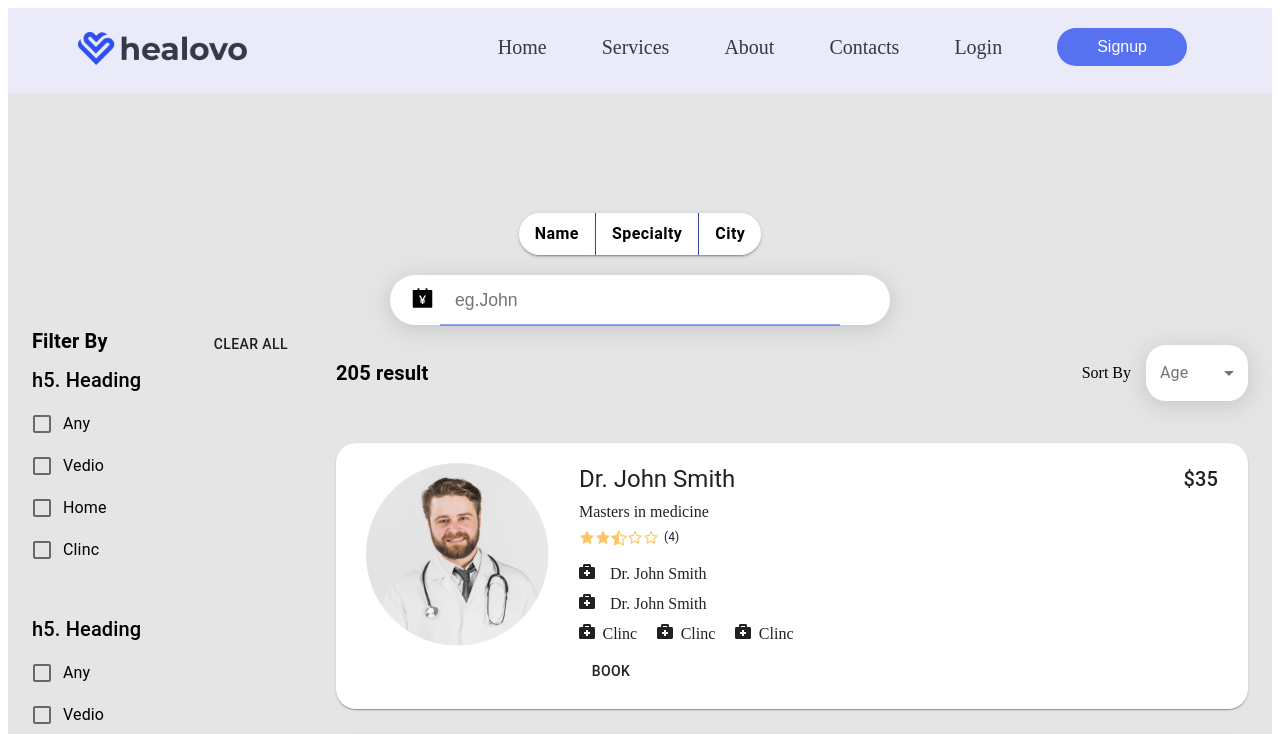
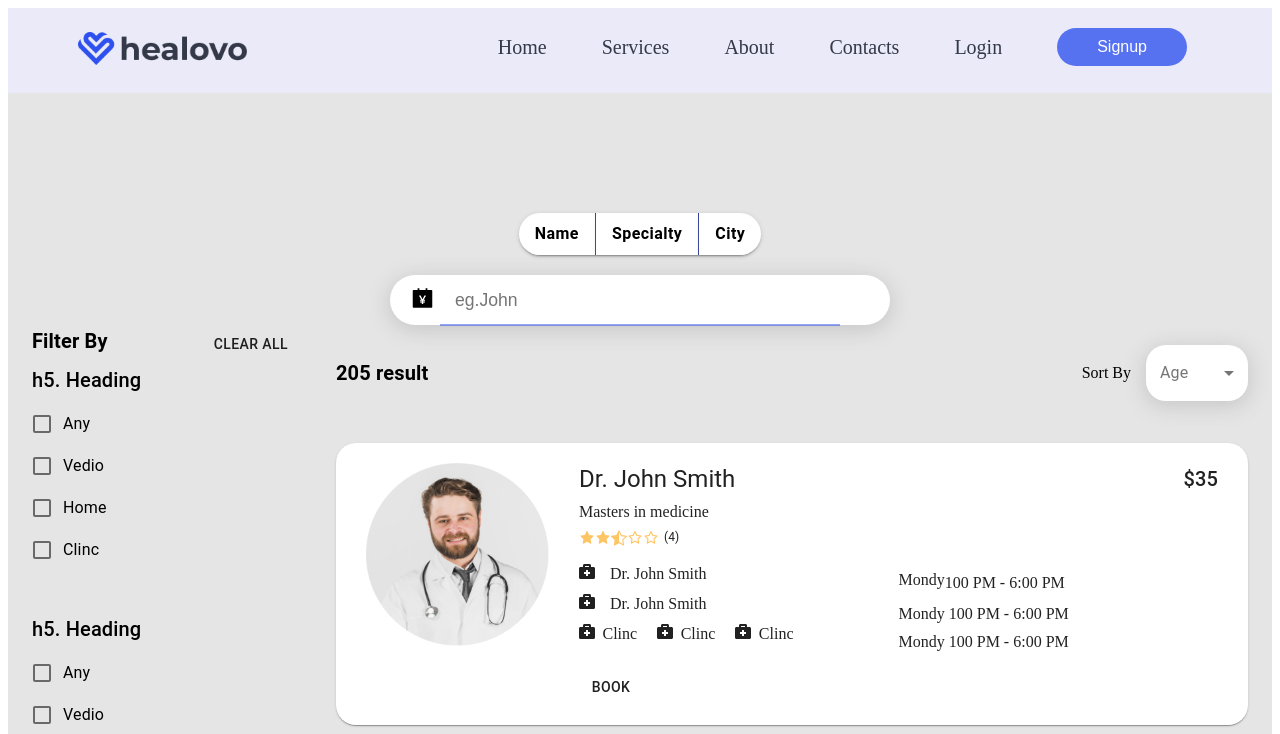
Before and after one commit to afifym/healovo, a React (Create React App) app: page / in a window 1280 px wide. Shown: the top 734 px of the page. Built offline with nearby package versions, Linux system fonts and the light colour scheme.

Commit message:
add enhancement to UI

```diff
--- a/package.json
+++ b/package.json
@@ -4,6 +4,7 @@
   "private": true,
   "dependencies": {
     "@material-ui/core": "^4.11.3",
+    "@material-ui/lab": "^4.0.0-alpha.57",
     "@testing-library/jest-dom": "^5.11.10",
     "@testing-library/react": "^11.2.6",
     "@testing-library/user-event": "^12.8.3",
--- a/src/components/SearchCard/AvailableTimeLine.jsx
+++ b/src/components/SearchCard/AvailableTimeLine.jsx
@@ -1,34 +1,25 @@
-import Timeline from "@material-ui/lab/Timeline";
-import TimelineItem from "@material-ui/lab/TimelineItem";
-import TimelineSeparator from "@material-ui/lab/TimelineSeparator";
-import TimelineConnector from "@material-ui/lab/TimelineConnector";
-import TimelineContent from "@material-ui/lab/TimelineContent";
-import TimelineDot from "@material-ui/lab/TimelineDot";
+import styled from "styled-components";
+import List from "@material-ui/core/List";
+import ListItem from "@material-ui/core/ListItem";
+import Typography from "@material-ui/core/Typography";
+
+const CustomeListItem = styled(ListItem)`
+  padding: 0 !important;
+  margin-bottom: 10px !important;
+`;
 
 const AvailableTimeLine = () => {
   return (
-    <Timeline>
-      <TimelineItem>
-        <TimelineSeparator>
-          <TimelineDot />
-          <TimelineConnector />
-        </TimelineSeparator>
-        <TimelineContent>Eat</TimelineContent>
-      </TimelineItem>
-      <TimelineItem>
-        <TimelineSeparator>
-          <TimelineDot />
-          <TimelineConnector />
-        </TimelineSeparator>
-        <TimelineContent>Code</TimelineContent>
-      </TimelineItem>
-      <TimelineItem>
-        <TimelineSeparator>
-          <TimelineDot />
-        </TimelineSeparator>
-        <TimelineContent>Sleep</TimelineContent>
-      </TimelineItem>
-    </Timeline>
+    <List>
+      <CustomeListItem>
+        <Typography variant="span" compotent="span" gutterBottom>
+          Mondy
+        </Typography>
+        100 PM - 6:00 PM
+      </CustomeListItem>
+      <CustomeListItem>Mondy 100 PM - 6:00 PM</CustomeListItem>
+      <CustomeListItem>Mondy 100 PM - 6:00 PM</CustomeListItem>
+    </List>
   );
 };
 
--- a/src/components/SearchCard/SearchCard.jsx
+++ b/src/components/SearchCard/SearchCard.jsx
@@ -6,6 +6,7 @@ import { BsStarHalf } from "react-icons/bs";
 import { AiOutlineStar } from "react-icons/ai";
 import { FaBriefcaseMedical } from "react-icons/fa";
 import { useState } from "react";
+import AvailableTimeLine from "./AvailableTimeLine";
 
 const CustomePaper = styled(Paper)`
   background: #ffffff;
@@ -121,17 +122,26 @@ const SearchCard = () => {
             </Typography>
           </SearchBody__HeadeGridr>
 
-          <SearchBody__bodyGrid>
+          <SearchBody__bodyGrid container>
+            <Grid item md={6}>
               <SingleInfo>
                 <FaBriefcaseMedical />
-              <Typography variant="p" component="span" style={singleInfoStyle}>
+                <Typography
+                  variant="p"
+                  component="span"
+                  style={singleInfoStyle}
+                >
                   Dr. John Smith
                 </Typography>
               </SingleInfo>
 
               <SingleInfo>
                 <FaBriefcaseMedical />
-              <Typography variant="p" component="span" style={singleInfoStyle}>
+                <Typography
+                  variant="p"
+                  component="span"
+                  style={singleInfoStyle}
+                >
                   Dr. John Smith
                 </Typography>
               </SingleInfo>
@@ -170,6 +180,11 @@ const SearchCard = () => {
                   </Typography>
                 </ContactDoctor>
               </ContactDoctorWraper>
+            </Grid>
+
+            <Grid item md={6}>
+              <AvailableTimeLine />
+            </Grid>
           </SearchBody__bodyGrid>
 
           <SearchBody__FooterGrid item container>
```
Also changed, not shown: 1 other file (tests, documents, lock files or other folders). Lines whose indentation alone changed are shown as unchanged.
